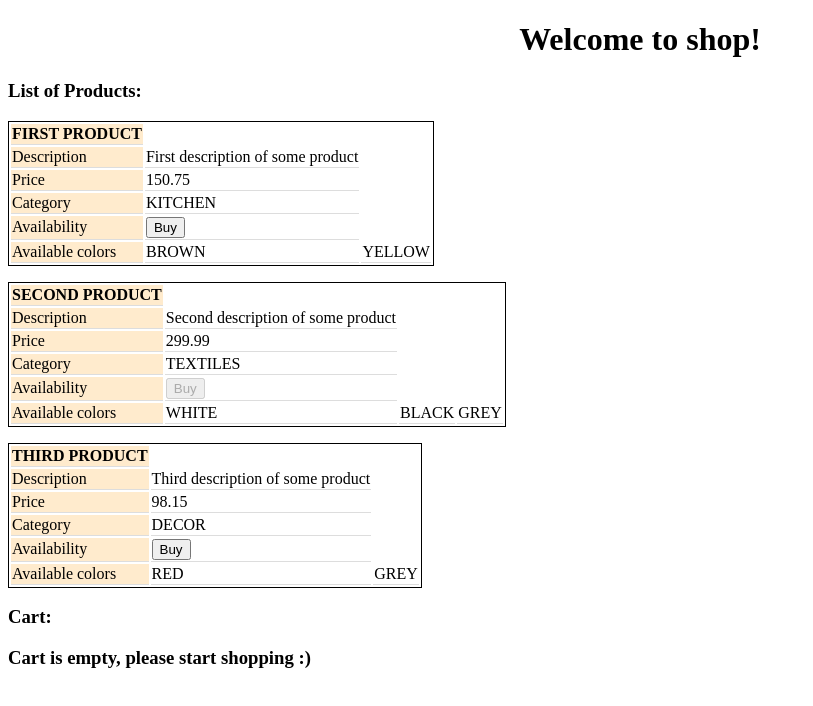
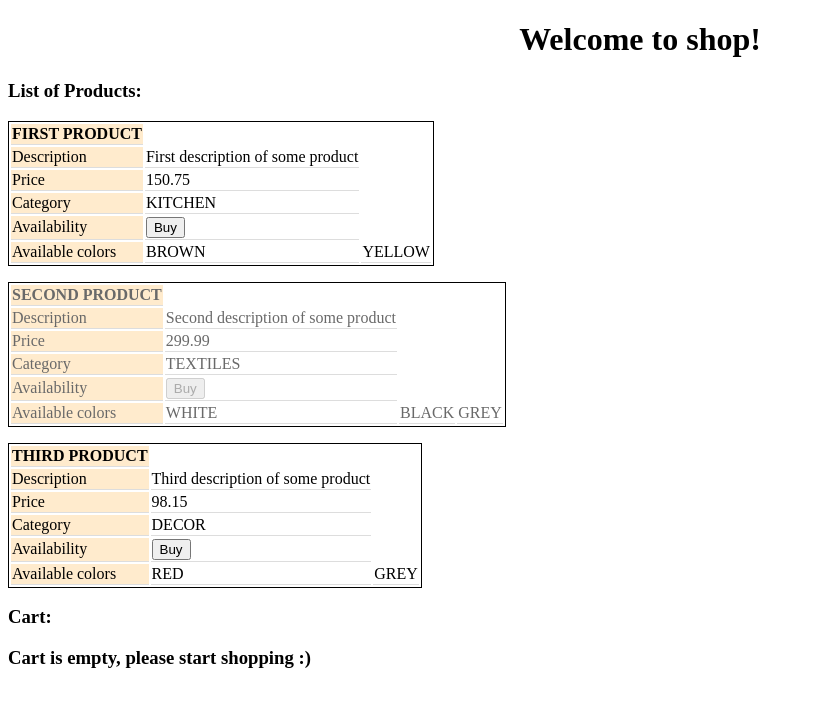
Before and after one commit to olena-shevchuk/shop, an Angular app: page / in a window 1280 px wide. Shown: the top 706 px of the page, without its empty margins (0-813 px from the left). Built offline with nearby package versions, Linux system fonts and the light colour scheme.

Commit message:
Add BackgroundColorDirective

```diff
--- a/src/app/app.component.html
+++ b/src/app/app.component.html
@@ -1,13 +1,13 @@
 <div style="text-align:center">
-  <h1>
-    Welcome to {{ title }}!
-  </h1>
+  <h1 #appTitle></h1>
 </div>
 
-<h3>List of Products: </h3>
-<app-product-list></app-product-list>
+<div>
+  <h3>List of Products: </h3>
+  <app-product-list></app-product-list>
 
-<h3>Cart: </h3>
-<app-cart></app-cart>
+  <h3>Cart: </h3>
+  <app-cart></app-cart>
+</div>
 
 <router-outlet></router-outlet>
--- a/src/app/app.component.ts
+++ b/src/app/app.component.ts
@@ -1,10 +1,17 @@
-import { Component } from '@angular/core';
+import { Component, ViewChild, ElementRef, AfterViewInit } from '@angular/core';
 
 @Component({
   selector: 'app-root',
   templateUrl: './app.component.html',
   styleUrls: ['./app.component.css']
 })
-export class AppComponent {
-  title = 'shop';
+export class AppComponent implements AfterViewInit {
+
+  @ViewChild('appTitle')
+  title: ElementRef<HTMLHeadingElement>;
+
+  ngAfterViewInit() {
+
+    this.title.nativeElement.textContent = 'Welcome to shop!';
+  }
 }
--- a/src/app/app.module.ts
+++ b/src/app/app.module.ts
@@ -1,13 +1,13 @@
 import { BrowserModule } from '@angular/platform-browser';
 import { NgModule } from '@angular/core';
-
-import { AppComponent } from './app.component';
 
 import { AppRoutingModule } from './app-routing.module';
 import { CartModule } from './cart/cart.module';
 import { OrdersModule } from './orders/orders.module';
 import { ProductsModule } from './products/products.module';
 import { SharedModule } from './shared/shared.module';
+
+import { AppComponent } from './app.component';
 
 @NgModule({
   declarations: [
--- a/src/app/cart/cart.module.ts
+++ b/src/app/cart/cart.module.ts
@@ -1,6 +1,8 @@
 import { NgModule } from '@angular/core';
 import { CommonModule } from '@angular/common';
 
+
+import { SharedModule } from '../shared/shared.module';
 import { CartComponent } from './components/cart/cart.component';
 import { CartItemComponent } from './components/cart-item/cart-item.component';
 
@@ -13,7 +15,8 @@ import { CartItemComponent } from './components/cart-item/cart-item.component';
     CartComponent
   ],
   imports: [
-    CommonModule
+    CommonModule,
+    SharedModule
   ]
 })
 export class CartModule { }
--- a/src/app/cart/components/cart-item/cart-item.component.html
+++ b/src/app/cart/components/cart-item/cart-item.component.html
@@ -1,4 +1,5 @@
-<table>
+<div>
+  <table appBackgroundColor>
     <tr><th>{{product.name}}</th></tr>
     <tr><td>Price</td><td>{{product.price}}</td></tr>
     <tr>
@@ -25,3 +26,4 @@
     </tr>
   </table>
   <p></p>
+</div>
--- a/src/app/products/components/product/product.component.html
+++ b/src/app/products/components/product/product.component.html
@@ -1,4 +1,4 @@
-<table>
+<table [ngStyle]="setStyle()">
     <tr><th>{{product.name}}</th></tr>
     <tr><td>Description</td><td>{{product.description}}</td></tr>
     <tr><td>Price</td><td>{{product.price}}</td></tr>
--- a/src/app/products/components/product/product.component.ts
+++ b/src/app/products/components/product/product.component.ts
@@ -24,4 +24,10 @@ export class ProductComponent implements OnInit {
   onBuy(): void {
     this.buy.emit(this.product);
   }
+
+  setStyle() {
+    return {
+      color: this.product.isAvailable ? 'black' : 'dimgrey'
+    };
+  }
 }
--- /dev/null
+++ b/src/app/shared/directives/background-color.directive.ts
@@ -0,0 +1,22 @@
+import { Directive, HostBinding, HostListener } from '@angular/core';
+
+@Directive({
+  selector: '[appBackgroundColor]'
+})
+export class BackgroundColorDirective {
+
+  @HostBinding('style.background-color')
+  attrBackgroundColor: string;
+
+  @HostListener('mouseenter', ['$event'])
+  enter(event: Event) {
+
+    this.attrBackgroundColor = 'rosybrown';
+  }
+
+  @HostListener('mouseleave', ['$event'])
+  leave(event: Event) {
+
+    this.attrBackgroundColor = null;
+  }
+}
--- a/src/styles.css
+++ b/src/styles.css
@@ -7,5 +7,5 @@ table {
 }
 
 th:first-child, td:first-child {
-      background: #FFEBCD;
+  background: blanchedalmond;
 }
```
Also changed, not shown: src/app/shared/shared.module.ts (+8 -1 lines), src/changelog.md, 1 other file (tests, documents, lock files or other folders). Lines whose indentation alone changed are shown as unchanged.
